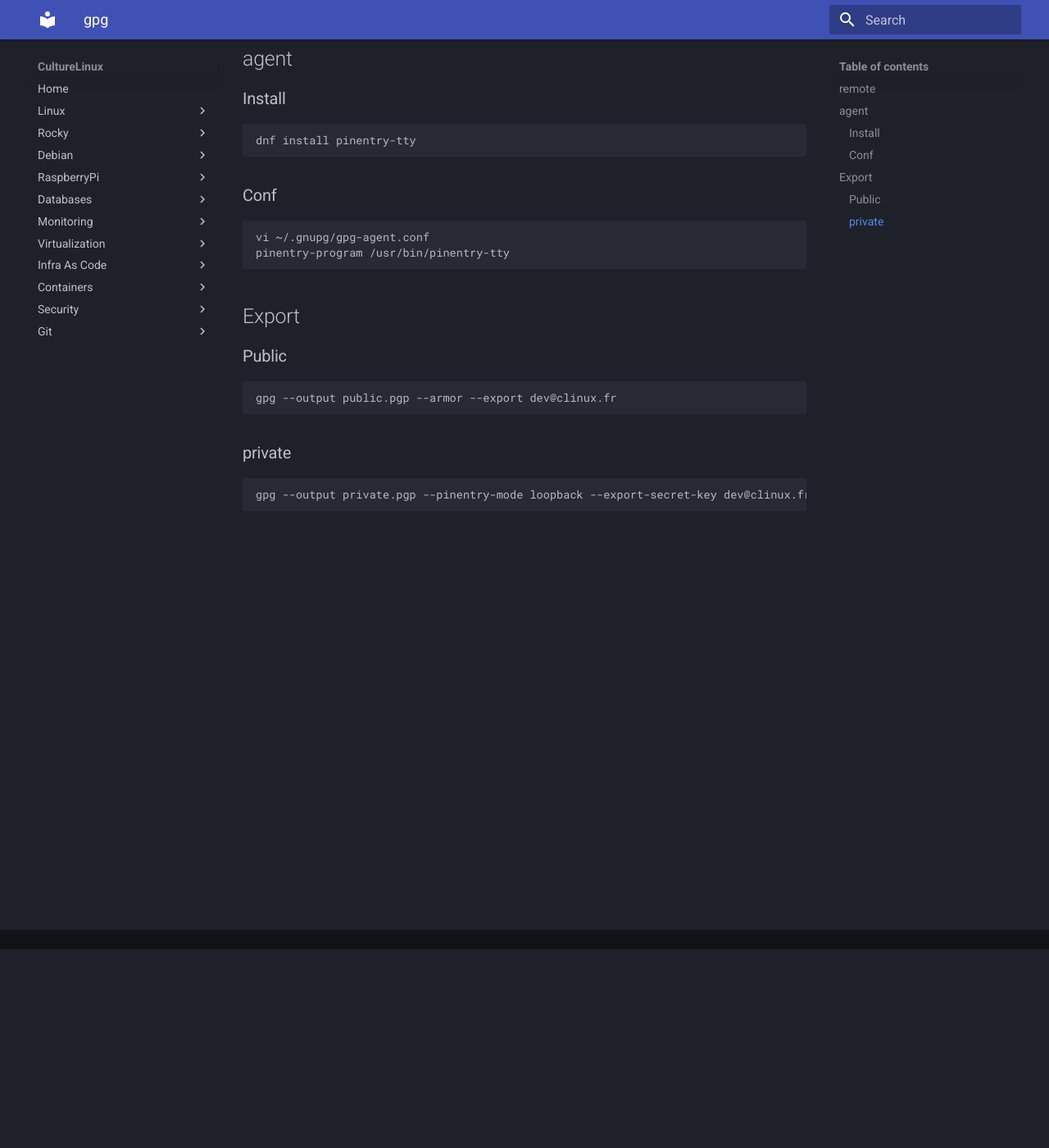
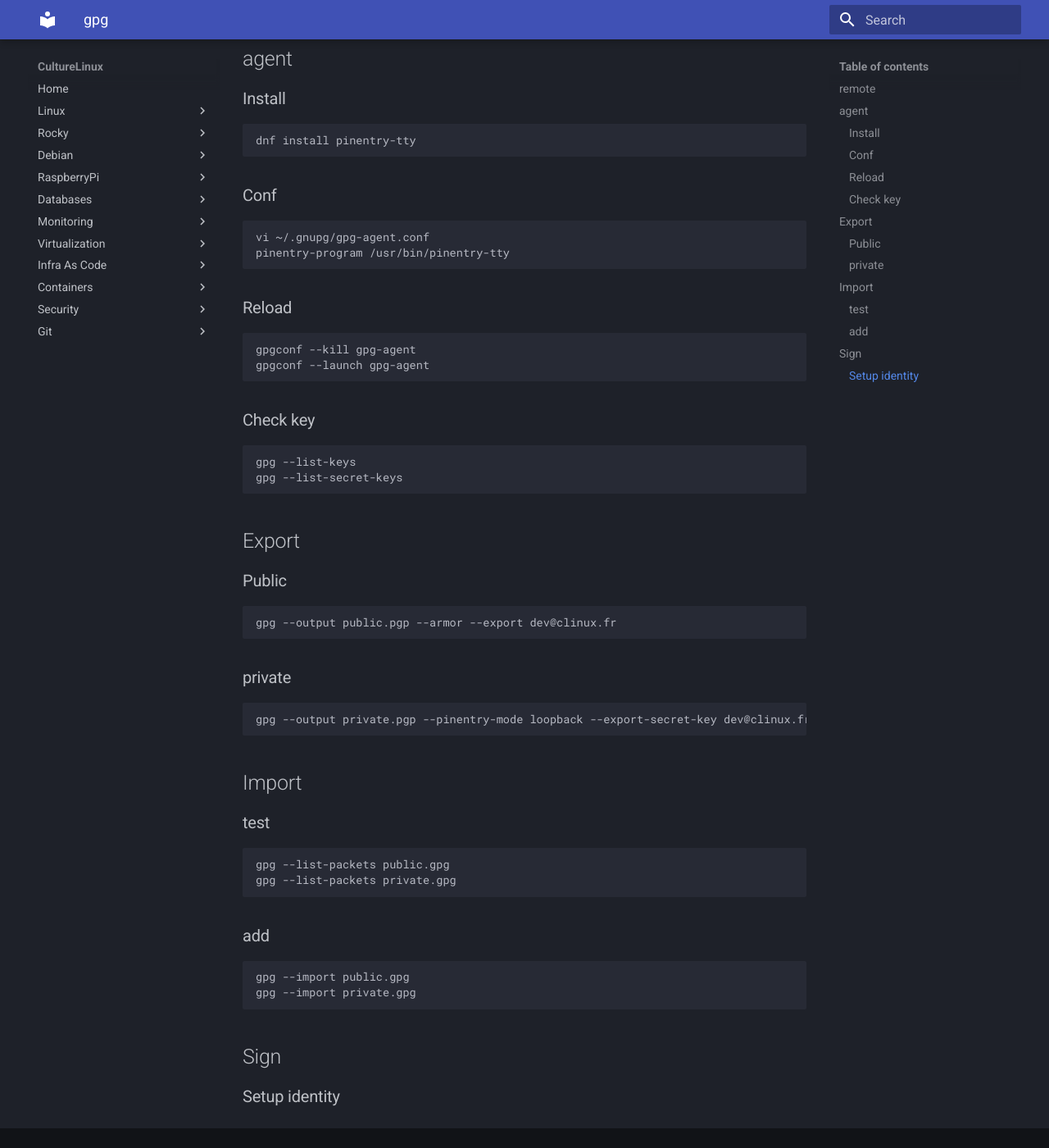
Before and after one commit to CultureLinux/doc, an MkDocs documentation site: the page built from docs/security/gpg.md, in a window 1280 px wide and 1400 px high, scrolled down 242 px. Shown: the whole window at 82% size. Built offline with MkDocs 1.6.1 and Material for MkDocs 9.7.7, drawn with Linux system fonts in a browser that asks for light colours.

Commit message:
gpg export import

```diff
--- a/docs/security/gpg.md
+++ b/docs/security/gpg.md
@@ -3,17 +3,32 @@
   echo 'GPG_TTY="$(tty)"' >> ~/.bashrc
   echo 'export GPG_TTY' >> ~/.bashrc
   source ~/.bashrc
+
 ## agent
 ### Install
     dnf install pinentry-tty
 ### Conf
     vi ~/.gnupg/gpg-agent.conf
     pinentry-program /usr/bin/pinentry-tty
+### Reload
+    gpgconf --kill gpg-agent
+    gpgconf --launch gpg-agent
+### Check key
+    gpg --list-keys
+    gpg --list-secret-keys
 
 ## Export
-
 ### Public
     gpg --output public.pgp --armor --export dev@clinux.fr
-
 ### private
     gpg --output private.pgp --pinentry-mode loopback --export-secret-key dev@clinux.fr
+
+## Import
+### test
+    gpg --list-packets public.gpg
+    gpg --list-packets private.gpg
+### add
+    gpg --import public.gpg
+    gpg --import private.gpg
+## Sign
+### Setup identity
```
